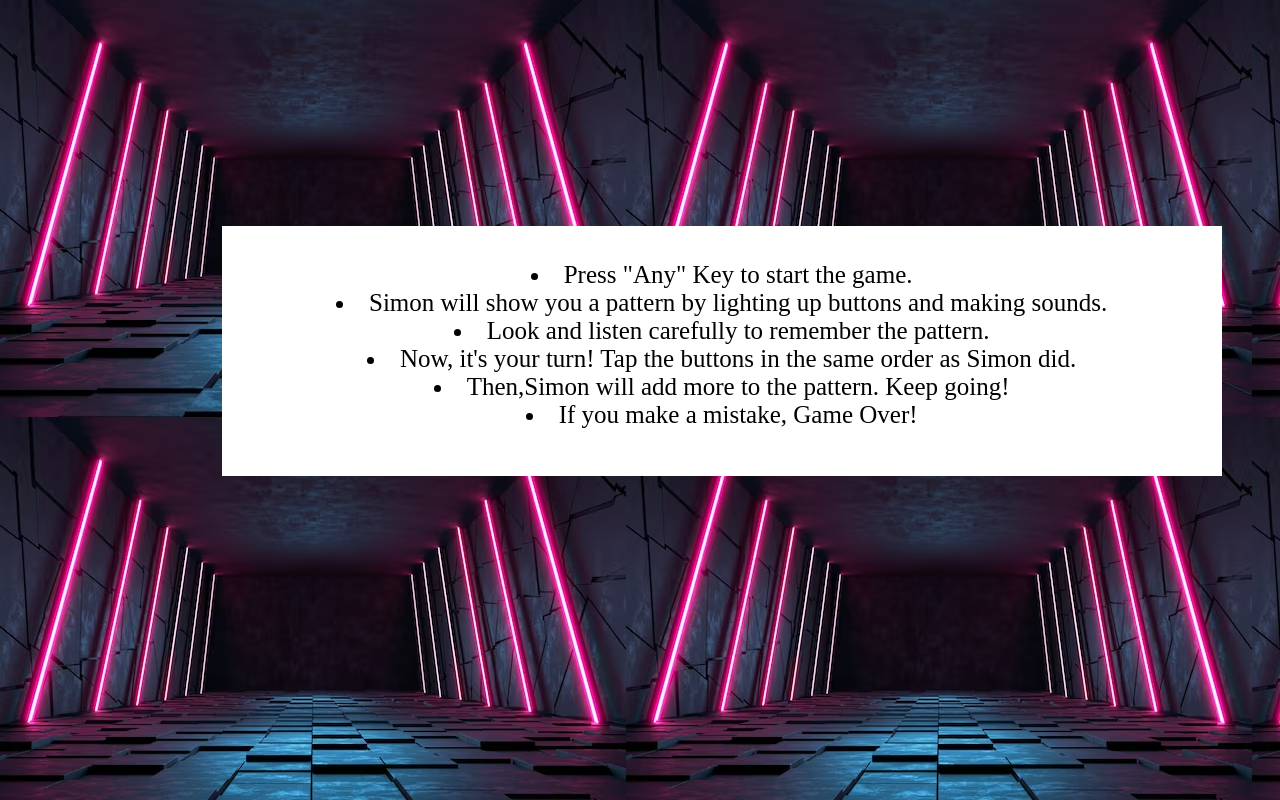
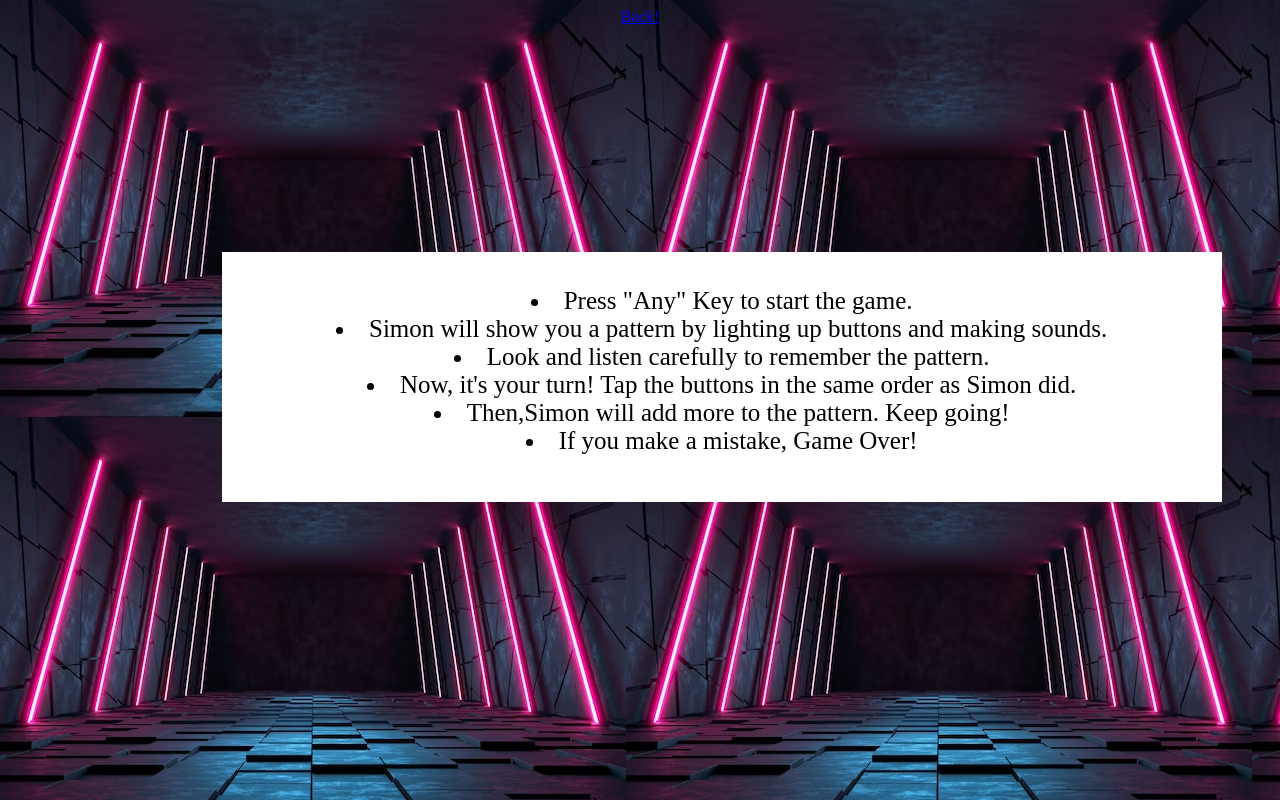
Before and after one commit to Sup-21/Online-Simon-Game, a plain HTML site: page instruction.html in a window 1280 px wide. Drawn offline with Linux system fonts and the light colour scheme.

Commit message:
Update instruction.html

```diff
--- a/instruction.html
+++ b/instruction.html
@@ -11,7 +11,11 @@
     />
   </head>
   <body class="inst_bg">
-
+    <div class="grid-container-back">
+      <div class="link-inst">
+        <a href="./index.html">Back!</a>
+      </div>
+    </div>
     <div class="grid-container-inst">
       <div class="instruction">
         <li>Press "Any" Key to start the game.</li>
```
